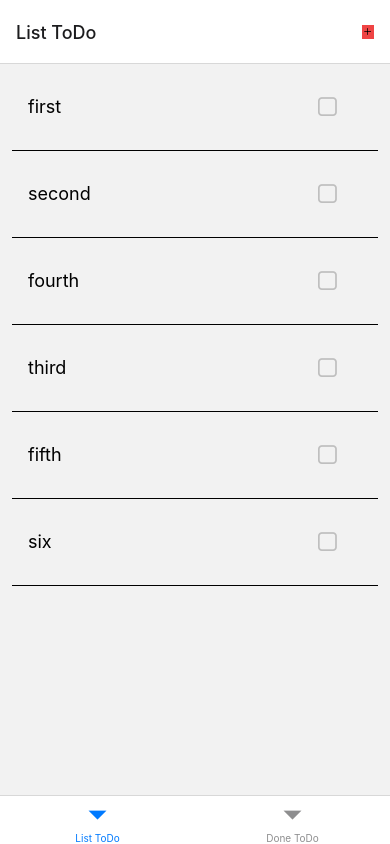
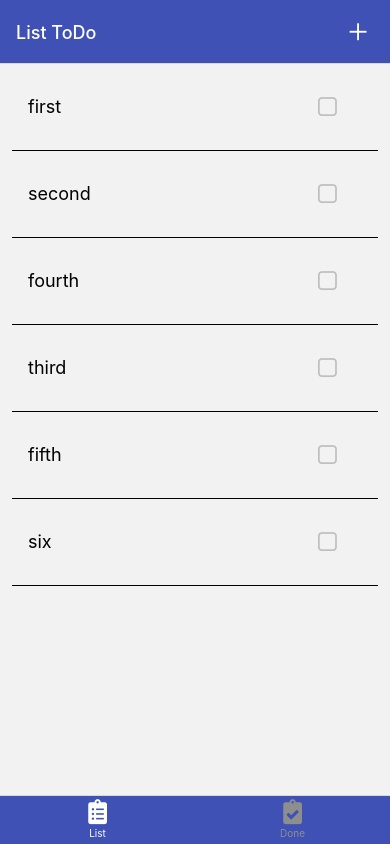
Before and after one commit to DagimAsnake/reactNative-ToDo, a React Native app: screen / in a window 390 px wide. Built offline with nearby package versions, Linux system fonts and the light colour scheme.

Commit message:
editing the screens

```diff
--- a/App.js
+++ b/App.js
@@ -2,6 +2,7 @@ import { StatusBar } from "expo-status-bar";
 import { NavigationContainer } from "@react-navigation/native";
 import { createBottomTabNavigator } from "@react-navigation/bottom-tabs";
 import { createNativeStackNavigator } from "@react-navigation/native-stack";
+import { FontAwesome5 } from '@expo/vector-icons';
 
 import IconButton from "./Components/Ui/IconButton";
 
@@ -15,13 +16,45 @@ const Stack = createNativeStackNavigator()
 
 function BottomNav() {
   return (
-    <BottomTab.Navigator initialRouteName="List ToDo"
+    <BottomTab.Navigator
+      initialRouteName="List ToDo"
       screenOptions={({ navigation }) => ({
-        headerRight: () => <IconButton name={"add"} size={32} onPress={() => { navigation.navigate("Add ToDo") }} />
+        headerStyle: { backgroundColor: '#3f51b5' },
+        headerTintColor: 'white',
+        tabBarStyle: { paddingBottom: 5, backgroundColor: '#3f51b5' },
+        tabBarActiveTintColor: '#ffffff',
+        headerRight: () => (
+          <IconButton
+            name={'add'}
+            size={30}
+            color="#ffffff"
+            onPress={() => {
+              navigation.navigate('Add ToDo');
+            }}
+          />
+        ),
       })}
     >
-      <BottomTab.Screen name="List ToDo" component={ListToDoScreen} />
-      <BottomTab.Screen name="Done ToDo" component={DoneToDoScreen} />
+      <BottomTab.Screen
+        name="List ToDo"
+        component={ListToDoScreen}
+        options={{
+          tabBarLabel: 'List',
+          tabBarIcon: ({ color, size }) => (
+            <FontAwesome5 name="clipboard-list" size={size} color={color} />
+          ),
+        }}
+      />
+      <BottomTab.Screen
+        name="Done ToDo"
+        component={DoneToDoScreen}
+        options={{
+          tabBarLabel: 'Done',
+          tabBarIcon: ({ color, size }) => (
+            <FontAwesome5 name="clipboard-check" size={size} color={color} />
+          ),
+        }}
+      />
     </BottomTab.Navigator>
   );
 }
--- a/Components/Ui/IconButton.js
+++ b/Components/Ui/IconButton.js
@@ -1,11 +1,11 @@
 import { Pressable, View } from 'react-native';
 import { Ionicons } from '@expo/vector-icons';
 
-const IconButton = ({ onPress, name }) => {
+const IconButton = ({ onPress, name, color, size }) => {
   return (
     <Pressable onPress={onPress} >
-      <View className='m-4 bg-red-500'>
-        <Ionicons name={name} />
+      <View className='m-4'>
+        <Ionicons name={name} size={size} color={color} />
       </View>
     </Pressable>
   );
```
